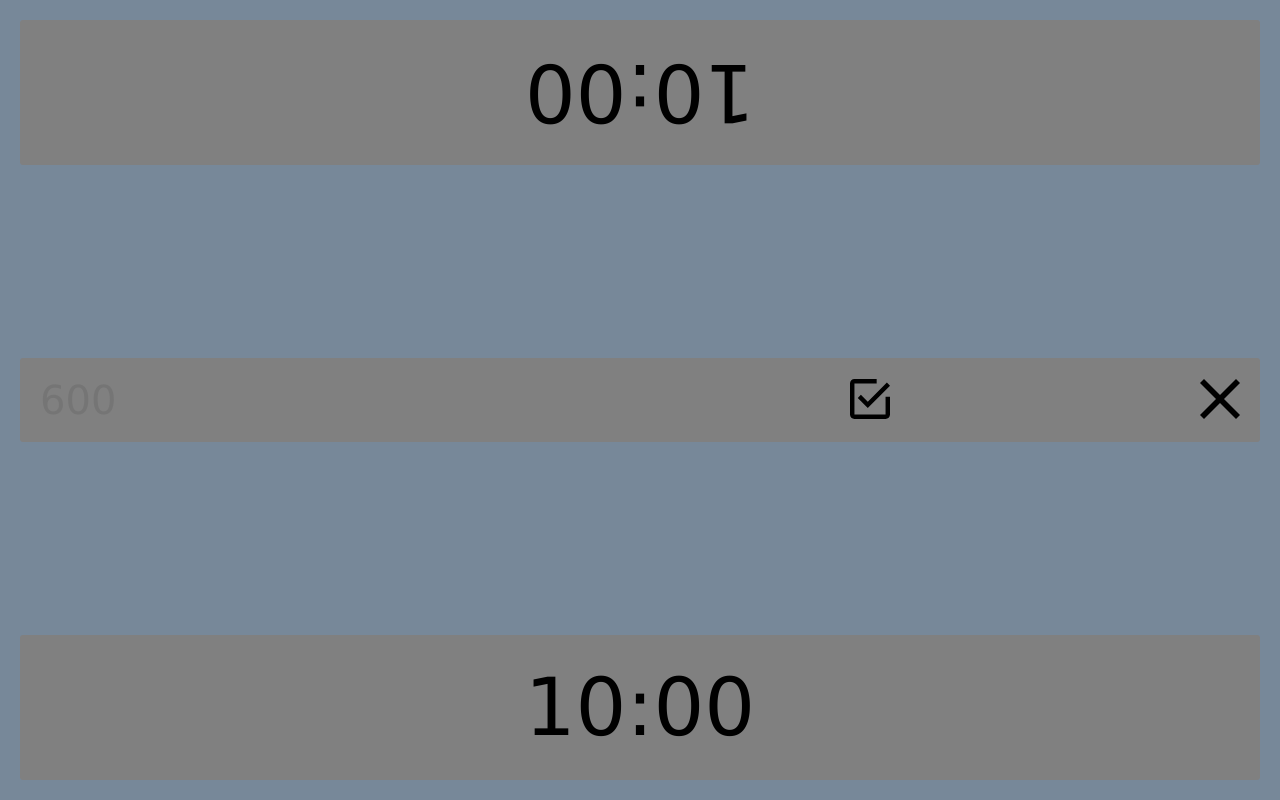
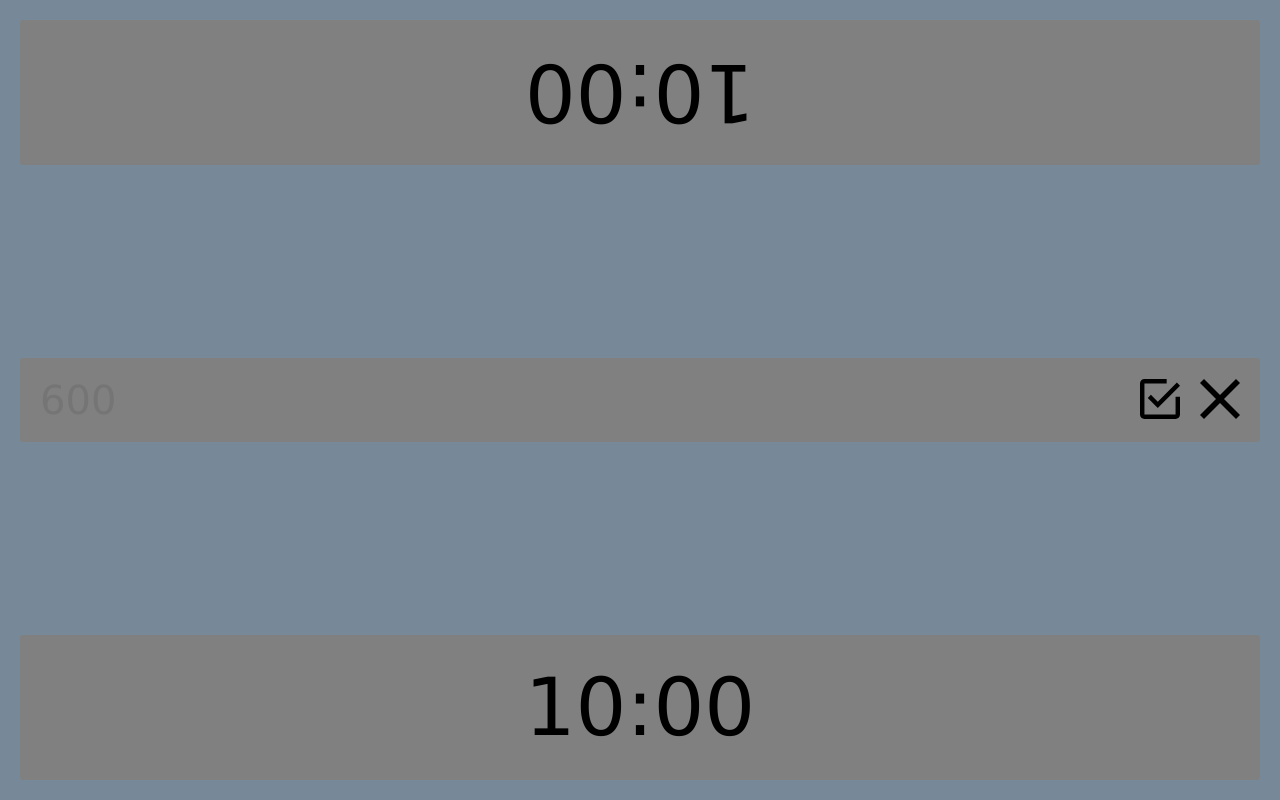
Before and after one commit to andycarrell/chess-timer, a React (Create React App) app: page / in a window 1280 px wide. Both pictures are taken after a click on the button 715 px from the left and 400 px from the top of the page. Built offline with nearby package versions, Linux system fonts and the light colour scheme.

Commit message:
Adds flex div, to contain submit and cancel button

```diff
--- a/src/components/DurationInput.js
+++ b/src/components/DurationInput.js
@@ -19,8 +19,10 @@ export default class DurationInput extends Component {
           onChange={this.handleOnChange}
         />
       </div>
-      <SubmitButton onClick={this.handleOnSubmit} />
-      <ClearButton onClick={this.props.onCancel}/>
+      <div className="duration-input--actions">
+        <SubmitButton onClick={this.handleOnSubmit} />
+        <ClearButton onClick={this.props.onCancel}/>
+      </div>
     </div>;
 
   handleOnChange = e => {
--- a/src/static/DurationInput.css
+++ b/src/static/DurationInput.css
@@ -16,3 +16,7 @@
 	font-size: 40px;
 	line-height: 64px;
 }
+
+.duration-input--actions {
+  display: flex;
+}
```
